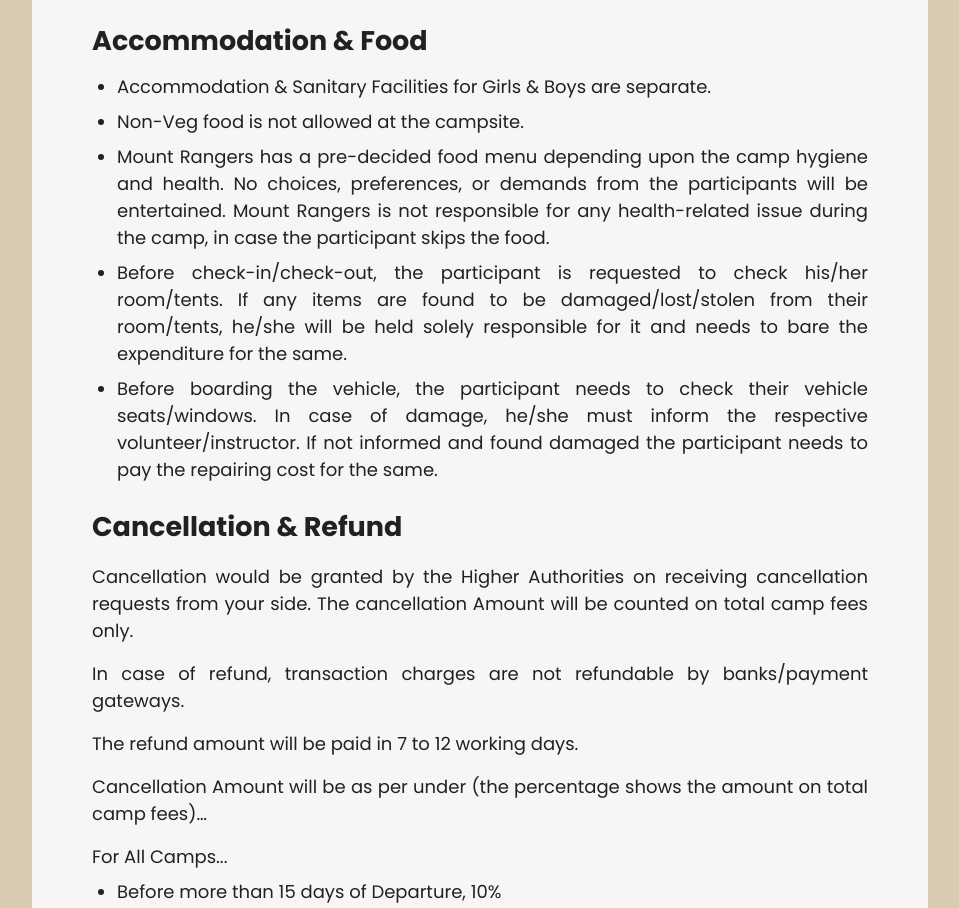
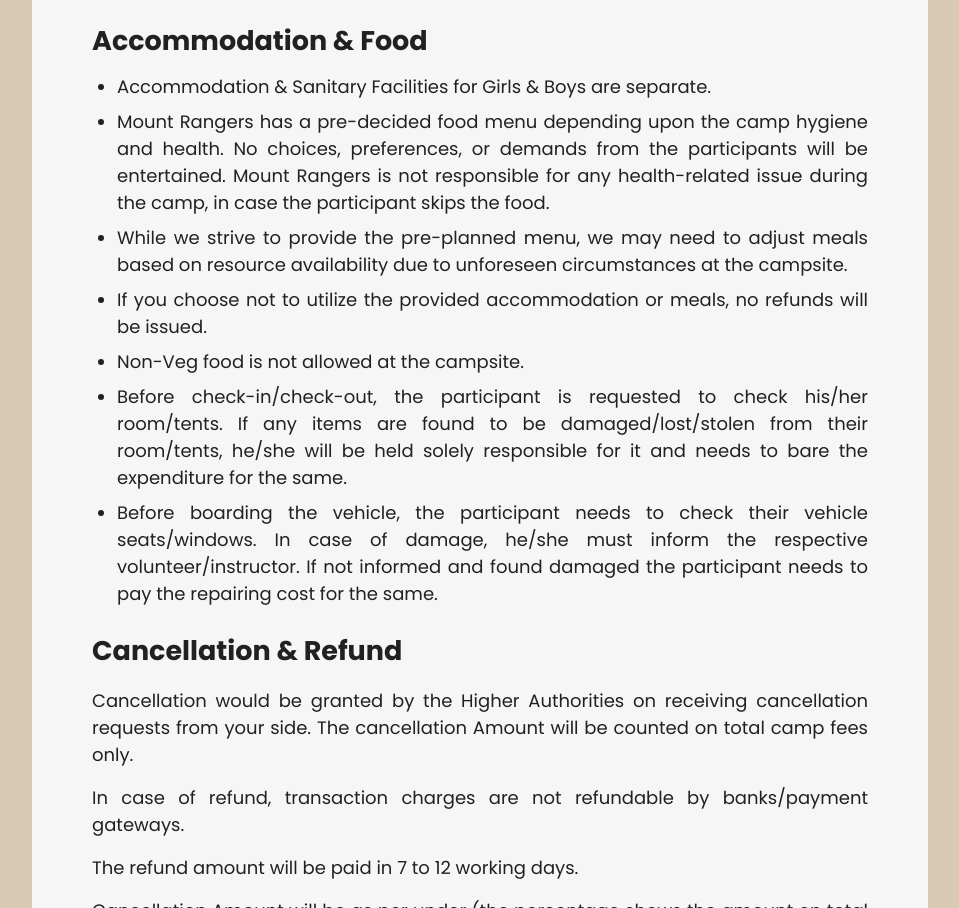
Before and after one commit to mountrangers/mountrangers, a plain HTML site: page index.html in a window 1280 px wide. Shown: the part 2672-3580 px from the top of the page, without its empty margins (160-1119 px from the left). Drawn offline with Linux system fonts and the light colour scheme.

Commit message:
Update index.html for food policies

```diff
--- a/index.html
+++ b/index.html
@@ -66,8 +66,10 @@
             <h2 class="heading">Accommodation & Food</h2>
             <ul>
                 <li>Accommodation & Sanitary Facilities for Girls & Boys are separate.</li>
+                <li>Mount Rangers has a pre-decided food menu depending upon the camp hygiene and health. No choices, preferences, or demands from the participants will be entertained. Mount Rangers is not responsible for any health-related issue during the camp, in case the participant skips the food.</li>
+                <li>While we strive to provide the pre-planned menu, we may need to adjust meals based on resource availability due to unforeseen circumstances at the campsite.</li>
+                <li>If you choose not to utilize the provided accommodation or meals, no refunds will be issued.</li>
                 <li>Non-Veg food is not allowed at the campsite.</li>
-                <li>Mount Rangers has a pre-decided food menu depending upon the camp hygiene and health. No choices, preferences, or demands from the participants will be entertained. Mount Rangers is not responsible for any health-related issue during the camp, in case the participant skips the food.</li>
                 <li>Before check-in/check-out, the participant is requested to check his/her room/tents. If any items are found to be damaged/lost/stolen from their room/tents, he/she will be held solely responsible for it and needs to bare the expenditure for the same.</li>
                 <li>Before boarding the vehicle, the participant needs to check their vehicle seats/windows. In case of damage, he/she must inform the respective volunteer/instructor. If not informed and found damaged the participant needs to pay the repairing cost for the same.</li>
             </ul>
```
